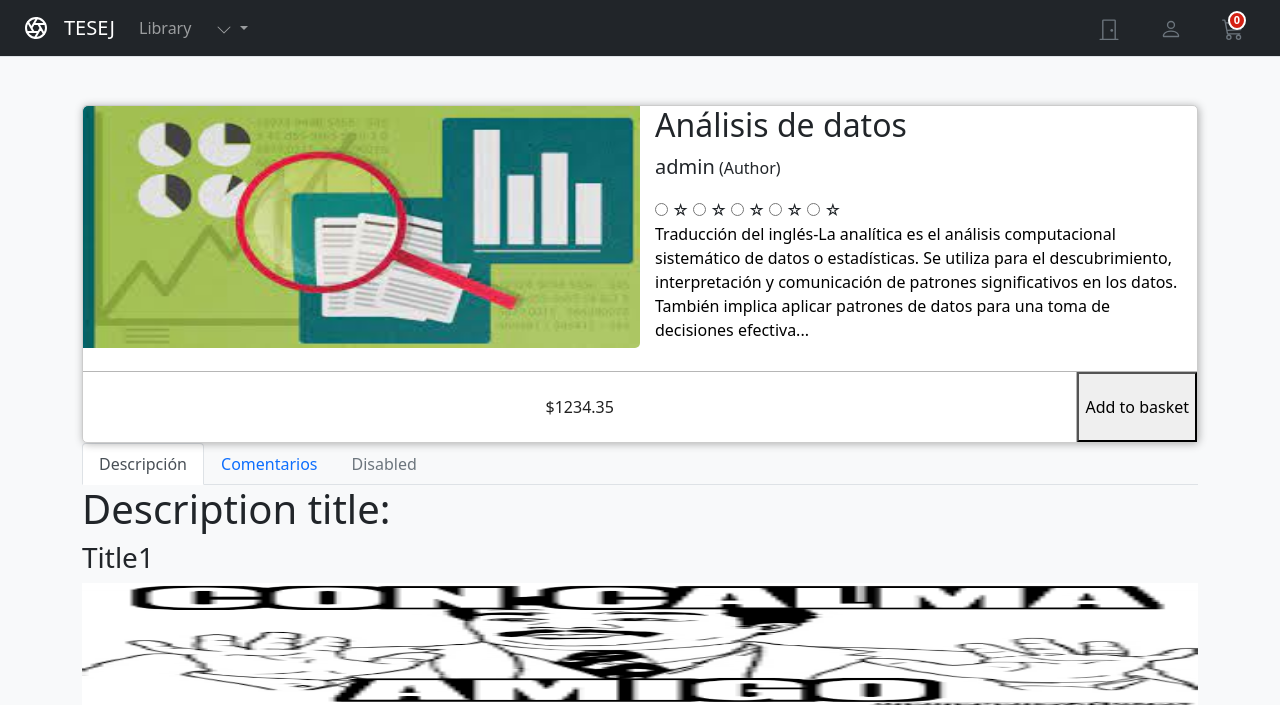
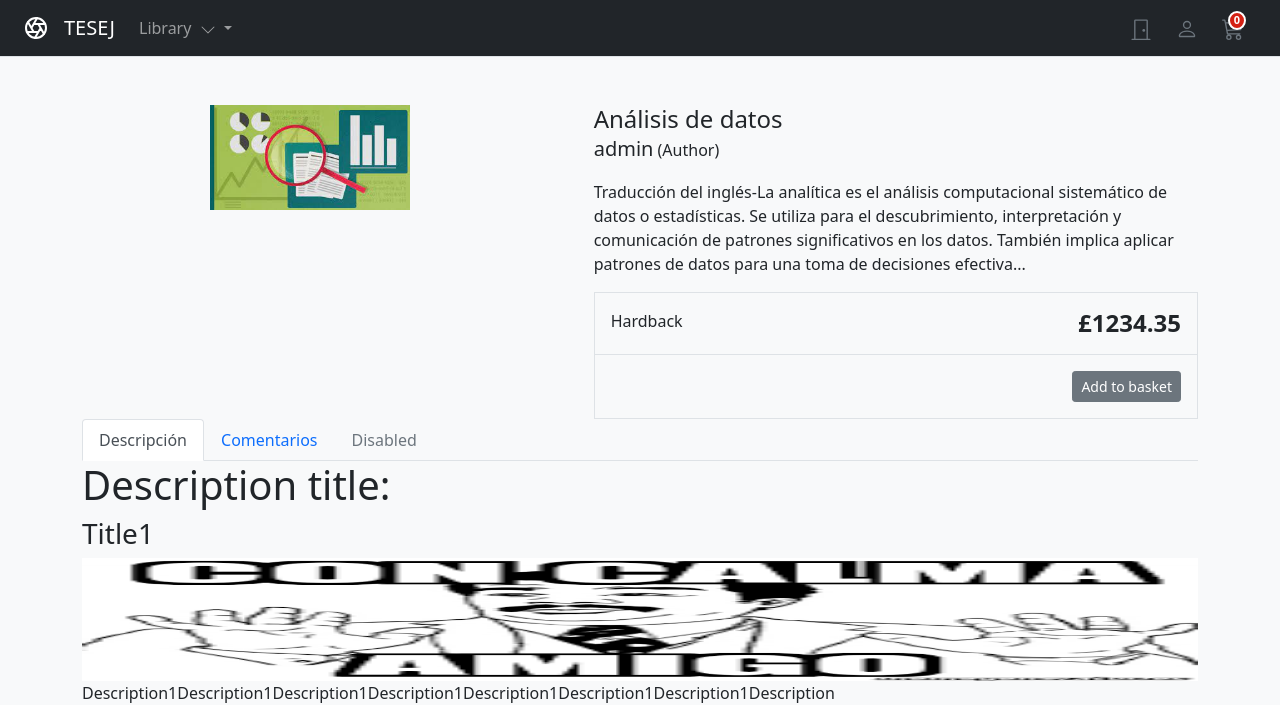
Before and after one commit to SebastianMou/Django-Business-Servicing, a Django app: a page that uses templates/Shop/base.html in a window 1280 px wide. Shown: the top 705 px of the page. Run offline with Django 3.2, Linux system fonts and the light colour scheme; data comes from the database, SQL or seed files in the repository; both versions use the stored data as it was after the commit; parts of the project's set-up code (start-up, migrations or seed data) failed here and were passed over; some libraries are stand-ins or nearby versions.

Commit message:
UI update - 248

```diff
--- a/templates/Shop/base.html
+++ b/templates/Shop/base.html
@@ -16,7 +16,6 @@
     <link rel="stylesheet" href="{% static 'css/detail.css' %}">
     <link rel="stylesheet" href="{% static 'css/base.css' %}">
     <link rel="stylesheet" href="{% static 'css/basket.css' %}">
-    <link rel="stylesheet" href="{% static 'css/home.css' %}">
 
     <!-- Font Awesome CDN -->
     <script src="https://kit.fontawesome.com/cc9a8226bb.js" crossorigin="anonymous"></script>
--- a/templates/Shop/products/detail.html
+++ b/templates/Shop/products/detail.html
@@ -7,156 +7,41 @@
 
 {% block content %}
 
-<style>
-
-
-    /*CARTA PRINCIPAS PRODUCTO*/
-    .card__img-holder--horizontal-left img, .card__img-holder img, .card__img-holder--horizontal-right img {
-        width: 100%;
-        height: 100%;
-        z-index: 1;
-    }
-    .card__img-holder--horizontal-left, .card__img-holder--horizontal-right {
-        height: 242px;
-        width: 50%;
-        overflow: hidden;
-    }
-    .card__img-holder--horizontal-left h2, .card__img-holder h2, .card__img-holder--horizontal-right h2 {
-        z-index: 4;
-        position: absolute;
-        top: -20px;
-        color: white;
-        padding: 10px;
-        background: rgba(255, 255, 255, .1);
-        width: 100%;
-    }
-
-    .wrapper {
-        max-width: 400px;
-        display: inline-block;
-        margin: 0 auto;
-        margin-right: 50px;
-    }
-    .wrapper--horizontal {
-        max-width: 800px;
-        display: inline-block;
-        margin: 0 auto;
-    }
-    .card__container {
-        box-shadow: 1px 1px 8px 0px rgba(0, 0, 0, .3);
-        flex: 1 1 200px;
-        height: auto;
-        border: 1px solid #ccc;
-        border-radius: 5px;
-        background: #fff;
-        position: relative;
-    }
-    .card__img-holder {
-        height: 240px;
-        width: 100%;
-        overflow: hidden;
-        border-radius: 5px 5px 0 0;
-    }
-    .card__img-holder--horizontal-left {
-        border-radius: 5px 0 5px 0px;
-        float: left;
-        margin: 0 15px 5px 0;
-    }
-    .card__img-holder--horizontal-right {
-        border-radius: 0 5px 0 5px;
-        float: right;
-        margin: 0 0 5px 15px;
-    }
-    .card__headline {
-        padding: 0 15px 0 15px;
-    }
-    .card__subheadline p {
-        color: #000;
-        font-weight: 100;
-        padding: 0 15px 13px 15px;
-    }
-    .card__footer-links {
-        display: flex;
-        align-content: center;
-        border-top: 1px solid #b6b6b6;
-        clear: both;
-    }
-    .card__footer-links a:first-child {
-        border-bottom-left-radius: 6px;
-    }
-    .card__footer-links a:last-child {
-        border-right: 0;
-        border-bottom-right-radius: 6px;
-    }
-    .card__footer-links a {
-        flex: 1 1;
-        text-align: center;
-        line-height: 40px;
-        text-decoration: none;
-        color: #212121;
-        padding: 15px 0;
-        border-right: 1px solid #b6b6b6;
-        transition: all 0.3s ease;
-    }
-    .card__footer-links a:hover {
-        background: #bf4141;
-        color: white;
-        transition: all 0.3s ease;
-    }
-
-
-    /*iCONS NAVBAR*/
-    @media (min-width: 992px){
-    .navbar svg {
-        margin-left : 1em;
-    }
-    }
-
-
-</style>
-
 <body style="background-color: #F8F9FA;">
 
 <!--------------------------------------teoba product page----------------------------------------->
-<br>
-<br>
+<div class="container">
+    <main class="pt-5">
+        <div class="row g-3">
+            <div class="col-md-5 col-lg-5 order-md-first bg-light">
+                <img class="img-fluid mx-auto d-block" width="200px" alt="Responsive image" src="{{ product.image.url }}">
+            </div>
+            <div class="col-md-7 col-lg-7 ps-md-3 ps-lg-5">
+                <h1 class="mb-0 h4">{{ product.title }}</h1>
+                <p><span class="lead">{{ product.author }}</span> (Author)</p>
+                <p>{{ product.description|slice:":355" }}...</p>
+                <div class="border">
+                    <div class="col border-bottom">
+                        <div class="row p-3">
+                            <div class="col-6">Hardback</div>
+                            <div class="col-6 text-end"><span class="h4 fw-bold">£{{ product.price }}</span></div>
+                        </div>
+                    </div>
+                    <div class="col">
+                        <div class="row p-3">
+                            <div class="col-6">
 
-<div class="container">
-  <div class="wrapper--center">
-    <div class="card__container">
-      <div class="card__img-holder--horizontal-left">
-        <img src="{{ product.image.url }}" alt="" />
-      </div>
-      <div class="card__headline--horizontal">
-        <h2>{{ product.title }}</h2>
-        <p><span class="lead">{{ product.author }}</span> (Author)</p>
-      </div>
-      <div className="rating">
-        <input type="radio" name="rating" value="5" id="5" />
-        <label htmlFor="5">☆</label>
-        <input type="radio" name="rating" value="4" id="4" />
-        <label htmlFor="4">☆</label>
-        <input type="radio" name="rating" value="3" id="3" />
-        <label htmlFor="3">☆</label>
-        <input type="radio" name="rating" value="2" id="2" />
-        <label htmlFor="2">☆</label>
-        <input type="radio" name="rating" value="1" id="1" />
-        <label htmlFor="1">☆</label>
-    </div>
-      <div class="card__subheadline">
-        <p>{{ product.description|slice:":355" }}...</p>
-      </div>
-      <div class="card__footer-links">
-        <a div class="card__price"> ${{ product.price }}</a>
-        <button type="button" id="add-button" value="{{product.id}}">Add to basket</button></div>
-      </div>
-    </div>
-  </div>
+                            </div>
+                            <div class="col-6 text-end"><button type="button" id="add-button" value="{{product.id}}" class="btn btn-secondary btn-sm">Add to basket</button></div>
+                        </div>
+                    </div>
+                </div>
+            </div>
+        </div>
+    </main>
+
 </div>
-
 <!----------------x----------------------teoba product page------------------------x----------------->
-
-
 
 
 <!-----------------------------------------------------------------------INFORMATION--------------------------------------------------------------------------->
```
Also changed, not shown: templates/Shop/home.html (+99 -15 lines), db.sqlite3.
